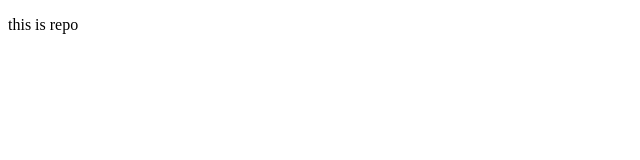
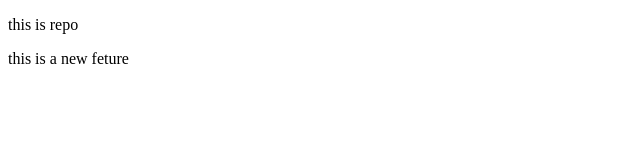
Before and after one commit to maroti-work/LocalRepo, a plain HTML site: page index.html in a window 1280 px wide. Shown: the whole page, without its empty margins (0-640 px from the left). Drawn offline with Linux system fonts and the light colour scheme.

Commit message:
Add feture

```diff
--- a/index.html
+++ b/index.html
@@ -7,5 +7,6 @@
 </head>
 <body>
     <p>this is repo</p>
+    <p>this is a new feture</p>
 </body>
 </html>
```
